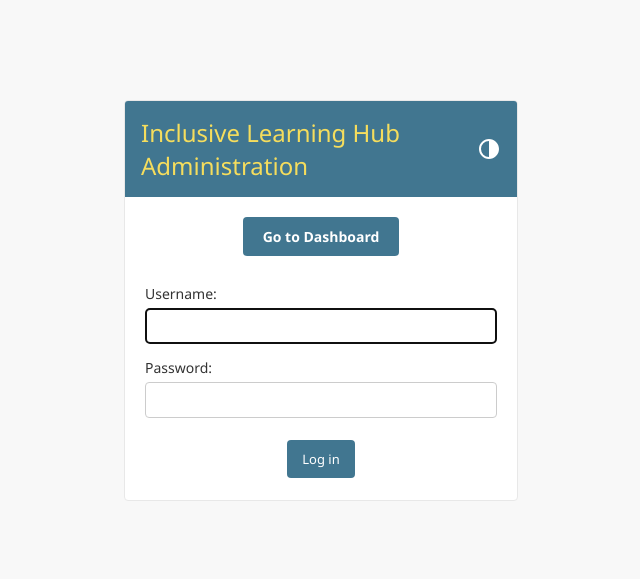
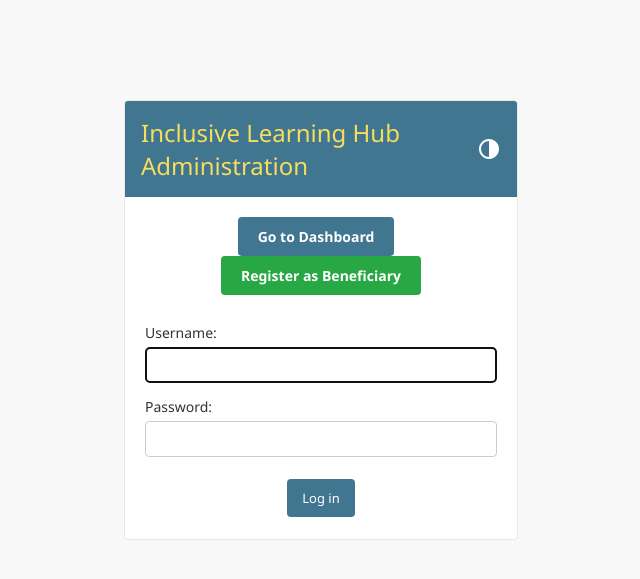
Before and after one commit to shontubiswas09-max/ngo-portal, a Django app: a page that uses templates/admin/login.html in a window 1280 px wide. Shown: the top 579 px of the page, without its empty margins (319-959 px from the left). Run offline with Django 5.2, Linux system fonts and the light colour scheme; data that the repository does not hold is empty; parts of the project's set-up code (start-up, migrations or seed data) failed here and were passed over.

Commit message:
Add beneficiary registration link to admin login page

```diff
--- a/templates/admin/login.html
+++ b/templates/admin/login.html
@@ -2,8 +2,11 @@
 
 {% block content %}
 <div style="text-align: center; margin-bottom: 20px;">
-    <a href="/dashboard/" style="display: inline-block; padding: 10px 20px; background-color: #417690; color: white; text-decoration: none; border-radius: 4px; font-weight: bold; font-size: 14px;">
+    <a href="/dashboard/" style="display: inline-block; padding: 10px 20px; background-color: #417690; color: white; text-decoration: none; border-radius: 4px; font-weight: bold; font-size: 14px; margin-right: 10px;">
         <i class="fas fa-chart-line"></i> Go to Dashboard
+    </a>
+    <a href="{% url 'lms:register_beneficiary' %}" style="display: inline-block; padding: 10px 20px; background-color: #28a745; color: white; text-decoration: none; border-radius: 4px; font-weight: bold; font-size: 14px;">
+        <i class="fas fa-user-plus"></i> Register as Beneficiary
     </a>
 </div>
 
```
